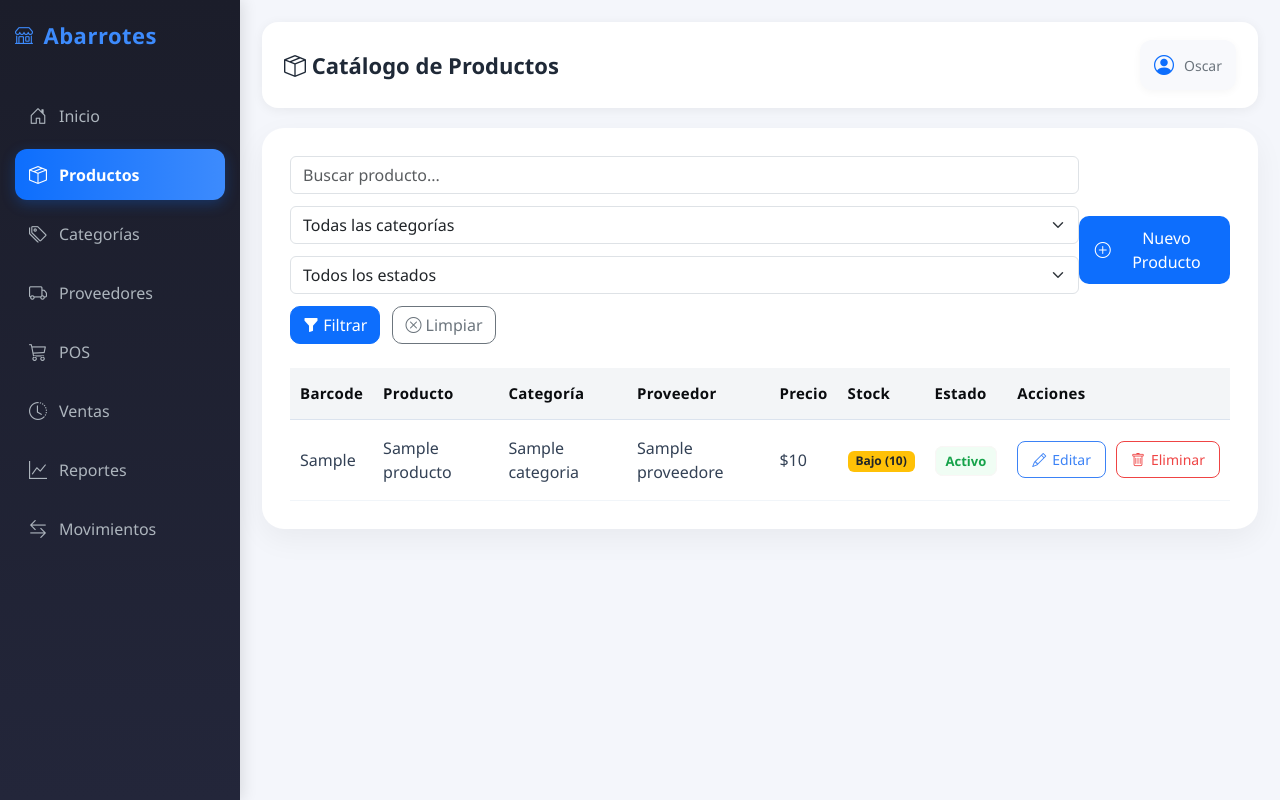
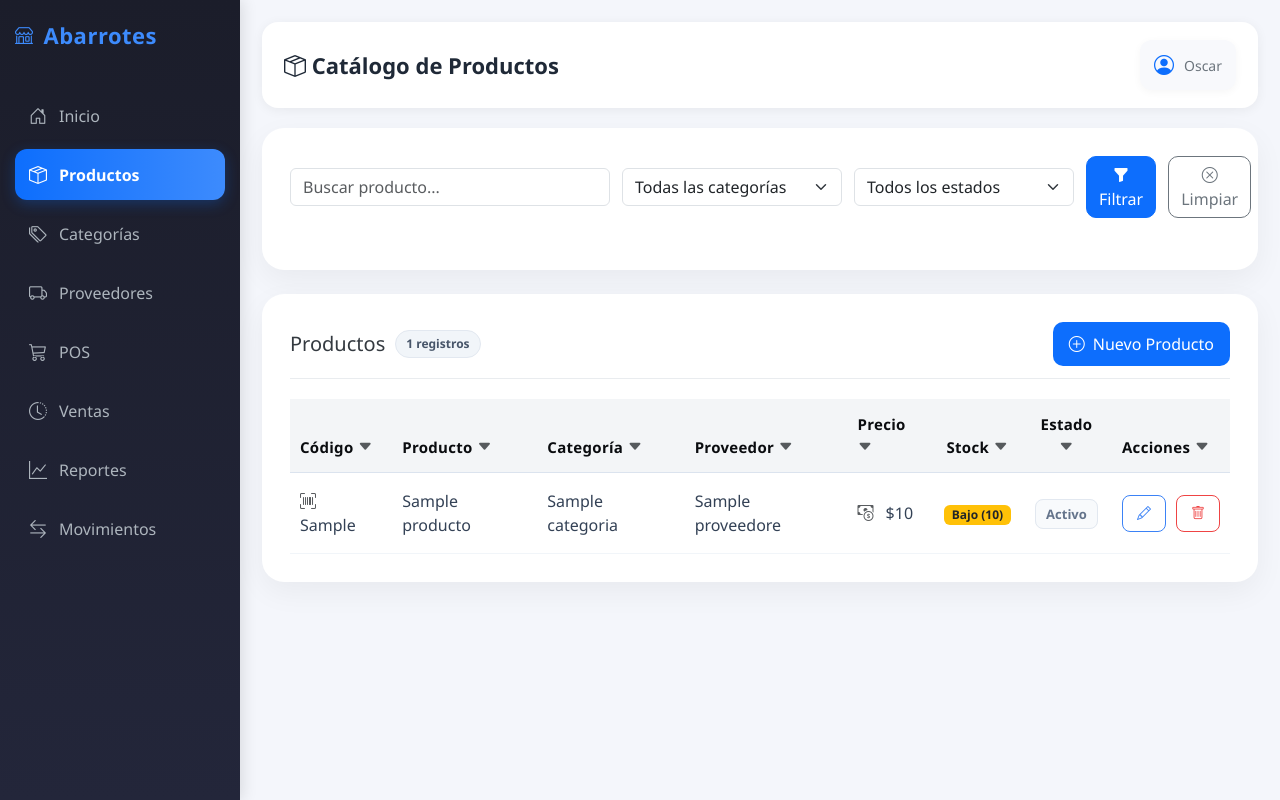
Before and after one commit to OscarDevMx/inventario-abarrotes, a Flask app: page /productos/ in a window 1280 px wide. Run offline with Flask 3, Linux system fonts and the light colour scheme; tables that the repository leaves empty or names only in its code hold one stand-in row (values such as "Sample post").

Commit message:
Sprint Productos v2 completado

```diff
--- a/app/static/css/style.css
+++ b/app/static/css/style.css
@@ -1102,41 +1102,6 @@ textarea.form-control-premium{
     background:#f8fafc;
 }
 
-/* Badge */
-
-.badge-stock-low{
-
-    background:#fef2f2;
-
-    color:#dc2626;
-
-    border:1px solid #fecaca;
-
-    padding:5px 10px;
-
-    border-radius:8px;
-
-    font-size:13px;
-
-    font-weight:600;
-}
-
-.badge-stock-ok{
-
-    background:#f0fdf4;
-
-    color:#16a34a;
-
-    border:1px solid #faf6f6;
-
-    padding:5px 10px;
-
-    border-radius:8px;
-
-    font-size:13px;
-
-    font-weight:600;
-}
 
 /* ===== POS ===== */
 
@@ -1534,19 +1499,129 @@ textarea.form-control-premium{
     color: #991b1b;
 }
 
+
+.badge-stock-low{
+
+    background:#fef2f2;
+
+    color:#dc2626;
+
+    border:1px solid #fecaca;
+
+    padding:5px 10px;
+
+    border-radius:8px;
+
+    font-size:13px;
+
+    font-weight:600;
+}
+
+.badge-stock-ok{
+
+    background:#f0fdf4;
+
+    color:#16a34a;
+
+    border:1px solid #faf6f6;
+
+    padding:5px 10px;
+
+    border-radius:8px;
+
+    font-size:13px;
+
+    font-weight:600;
+}
+
+.badge-status{
+
+    background:#f8fafc;
+
+    color:#64748b;
+
+    border:1px solid #e2e8f0;
+
+    padding:5px 10px;
+
+    border-radius:8px;
+
+    font-size:13px;
+
+    font-weight:600;
+}
+
 /* FILTROS PRODUCTOS */
 
 .products-filters{
-    display:flex;
+
+    display:flex;
+
+    align-items:center;
+
     gap:12px;
-    align-items:center;
-    flex-wrap:wrap;
+
+    flex-wrap:nowrap;
+
+    width:100%;
 }
 
 .products-filters input{
-    min-width:280px;
+
+    flex:1;
+
+    min-width:320px;
 }
 
 .products-filters select{
-    min-width:220px;
-}
+
+    width:220px;
+
+    flex-shrink:0;
+}
+
+.products-table-header{
+
+    display:flex;
+
+    justify-content:space-between;
+
+    align-items:center;
+
+    margin-bottom:20px;
+
+    padding-bottom:12px;
+
+    border-bottom:1px solid #e9ecef;
+}
+
+.module-card + .module-card{
+
+    margin-top:24px;
+}
+
+.products-title{
+
+    display:flex;
+
+    align-items:center;
+
+    gap:10px;
+}
+
+.products-counter{
+
+    background:#f1f5f9;
+
+    color:#475569;
+
+    border:1px solid #e2e8f0;
+
+    border-radius:999px;
+
+    padding:4px 10px;
+
+    font-size:12px;
+
+    font-weight:600;
+}
--- a/app/templates/productos/listar.html
+++ b/app/templates/productos/listar.html
@@ -99,6 +99,30 @@ Catálogo de Productos
 
         </form>
 
+    </div>
+</div>
+
+<div class="module-card">
+
+    <!-- Encabezado de tabla -->
+    <div class="products-table-header">
+
+        <div class="products-title">
+
+            <h5 class="mb-0">
+
+                Productos
+
+            </h5>
+
+            <span class="products-counter">
+
+                {{ productos|length }} registros
+
+            </span>
+
+        </div>
+
         <a
             href="{{ url_for('productos.crear_producto') }}"
             class="btn btn-new">
@@ -112,21 +136,39 @@ Catálogo de Productos
     </div>
 
     <!-- Tabla -->
-
     <div class="table-responsive">
 
         <table class="table table-premium align-middle">
 
             <thead>
                 <tr>
-                    <th>Barcode</th>
-                    <th>Producto</th>
-                    <th>Categoría</th>
-                    <th>Proveedor</th>
-                    <th>Precio</th>
-                    <th>Stock</th>
-                    <th>Estado</th>
-                    <th>Acciones</th>
+                    <th>Código
+                        <i class="bi bi-caret-down-fill text-muted"></i>
+                    </th>
+                    <th>Producto
+                        <i class="bi bi-caret-down-fill text-muted"></i>
+                    </th>
+                    <th>Categoría
+                        <i class="bi bi-caret-down-fill text-muted"></i>
+                    </th>
+                    <th>Proveedor
+                        <i class="bi bi-caret-down-fill text-muted"></i>
+                    </th>
+                    <th>Precio
+                        <i class="bi bi-caret-down-fill text-muted"></i>
+                    </th>
+                    <th class="text-center">
+                        Stock
+                        <i class="bi bi-caret-down-fill text-muted"></i>
+                    </th>
+                    <th class="text-center">
+                        Estado
+                        <i class="bi bi-caret-down-fill text-muted"></i>
+                    </th>
+                    <th>
+                        Acciones
+                        <i class="bi bi-caret-down-fill text-muted"></i>
+                    </th>
                 </tr>
             </thead>
 
@@ -135,12 +177,18 @@ Catálogo de Productos
                 {% for p in productos %}
 
                 <tr>
-                    <td>{{ p.codigo_barras }}</td>
+                    <td>
+                        <i class="bi bi-upc-scan text-muted me-2"></i>
+                        {{ p.codigo_barras }}
+                    </td>
                     <td>{{ p.nombre }}</td>
                     <td>{{ p.nombre_categoria }}</td>
                     <td>{{ p.proveedor }}</td>
-                    <td>${{ p.precio }}</td>
                     <td>
+                        <i class="bi bi-cash-coin me-2 text-muted"></i>
+                        ${{ p.precio }}
+                    </td>
+                    <td class="text-center">
 
                         {% if p.stock_actual == 0 and p.activo %}
 
@@ -176,11 +224,11 @@ Catálogo de Productos
                         {% endif %}
 
                     </td>
-                    <td>
+                    <td class="text-center">
 
                         {% if p.activo %}
 
-                            <span class="badge-stock-ok">
+                            <span class="badge-status">
 
                                 Activo
 
@@ -188,15 +236,16 @@ Catálogo de Productos
 
                         {% else %}
 
-                            <span class="badge-stock-low">
+                            <span class="badge-status">
 
                                 Inactivo
 
                             </span>
 
                         {% endif %}
+
                     </td>
-                    <td>
+                    <td class="text-center">
                         <div class="action-buttons">
                             {% if p.activo %}
                                     <a
@@ -204,8 +253,6 @@ Catálogo de Productos
                                         class="btn btn-edit">
 
                                         <i class="bi bi-pencil"></i>
-
-                                    Editar
                                     </a>
 
                                     <button
@@ -214,8 +261,6 @@ Catálogo de Productos
                                         data-bs-target="#deleteModal{{ p.id_producto }}">
 
                                         <i class="bi bi-trash"></i>
-
-                                    Eliminar
                                     </button>
                             {% else %}
                                     <a
@@ -230,9 +275,7 @@ Catálogo de Productos
                                         Activar
 
                                     </a>
-
                             {% endif %}
-
                         </div>
                     </td>
 
```
Lines whose indentation alone changed are shown as unchanged.
